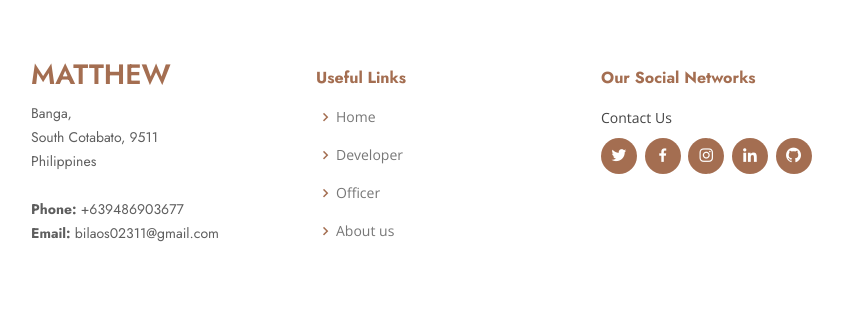
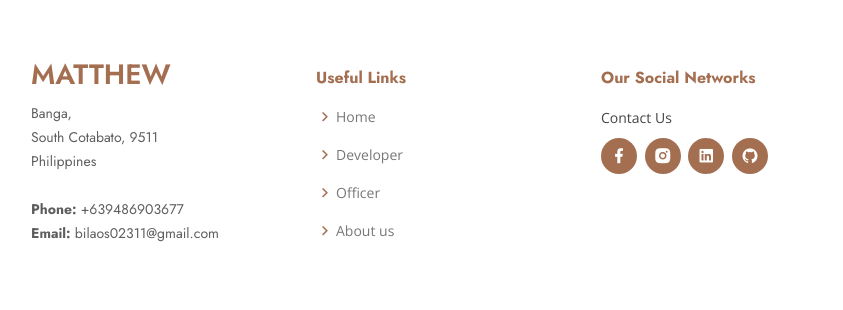
Before and after one commit to Mattseph/msuriderai, a PHP site: page / in a window 1280 px wide. Shown: the part 4432-4742 px from the top of the page, without its empty margins (54-897 px from the left). Run offline with PHP 8.4, Linux system fonts and the light colour scheme; data comes from the database, SQL or seed files in the repository; some libraries are stand-ins or nearby versions.

Commit message:
Edit: Boxicons -> Remixicon

```diff
--- a/index.php
+++ b/index.php
@@ -25,7 +25,6 @@
   <!-- Vendor CSS Files -->
   <link href="assets/vendor/aos/aos.css" rel="stylesheet">
   <link href="assets/vendor/bootstrap/css/bootstrap.min.css" rel="stylesheet">
-  <link href="assets/vendor/boxicons/css/boxicons.min.css" rel="stylesheet">
   <link href="assets/vendor/glightbox/css/glightbox.min.css" rel="stylesheet">
   <link href="assets/vendor/swiper/swiper-bundle.min.css" rel="stylesheet">
   <link rel="stylesheet" href="https://maxcdn.bootstrapcdn.com/bootstrap/3.4.1/css/bootstrap.min.css">
@@ -260,10 +259,10 @@
           <div class="col-lg-3 col-md-6 footer-links">
             <h4>Useful Links</h4>
             <ul>
-              <li><i class="bx bx-chevron-right"></i> <a href="#hero">Home</a></li>
-              <li><i class="bx bx-chevron-right"></i> <a href="./profile/developer.php">Developer</a></li>
-              <li><i class="bx bx-chevron-right"></i> <a href="./profile/rider-officer.php">Officer</a></li>
-              <li><i class="bx bx-chevron-right"></i> <a href="#about">About us</a></li>
+              <li><i class="ri-arrow-right-s-line"></i></i> <a href="#hero">Home</a></li>
+              <li><i class="ri-arrow-right-s-line"></i></i> <a href="./profile/developer.php">Developer</a></li>
+              <li><i class="ri-arrow-right-s-line"></i></i> <a href="./profile/rider-officer.php">Officer</a></li>
+              <li><i class="ri-arrow-right-s-line"></i></i> <a href="#about">About us</a></li>
             </ul>
           </div>
 
@@ -271,11 +270,10 @@
             <h4>Our Social Networks</h4>
             <p>Contact Us</p>
             <div class="social-links mt-3">
-              <a href="#" target="_blank" class="twitter"><i class="bx bxl-twitter"></i></a>
-              <a href="https://www.facebook.com/matthewfang.bilaos" target="_blank" class="facebook"><i class="bx bxl-facebook"></i></a>
-              <a href="https://www.instagram.com/matt_seph/?next=%2F" target="_blank" class="instagram"><i class="bx bxl-instagram"></i></a>
-              <a href="https://www.linkedin.com/in/matthew-joseph-bilaos-98637326a/" target="_blank" class="linkedin"><i class="bx bxl-linkedin"></i></a>
-              <a href="https://github.com/Mattseph" target="_blank" class="github"><i class="bx bxl-github"></i></a>
+              <a href="https://www.facebook.com/matthewfang.bilaos" target="_blank" class="facebook"><i class="ri-facebook-fill"></i></a>
+              <a href="https://www.instagram.com/matt_seph/?next=%2F" target="_blank" class="instagram"><i class="ri-instagram-fill"></i></a>
+              <a href="https://www.linkedin.com/in/matthew-joseph-bilaos-98637326a/" target="_blank" class="linkedin"><i class="ri-linkedin-box-fill"></i></a>
+              <a href="https://github.com/Mattseph" target="_blank" class="github"><i class="ri-github-fill"></i></a>
             </div>
           </div>
 
```
